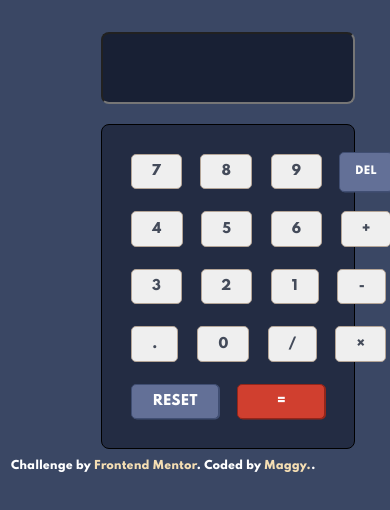
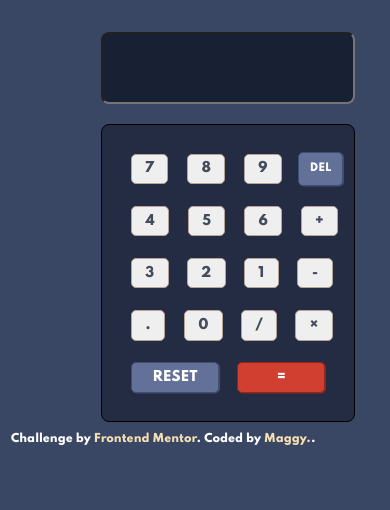
Before and after one commit to PrincessMaggy/calculator-app, a plain HTML site: page index.html in a window 390 px wide. Drawn offline with Linux system fonts and the light colour scheme.

Commit message:
Adjusted the mobile view

```diff
--- a/style.css
+++ b/style.css
@@ -154,6 +154,10 @@ button{
     input,#center-btn{
         width:65vw;
     }
+    button{
+        /* width: 0.5em; */
+        padding: 0.5em 1.0em 0.5em 1.0em;
+    }
     #div5 button{
         width: 42%;
     }
```
